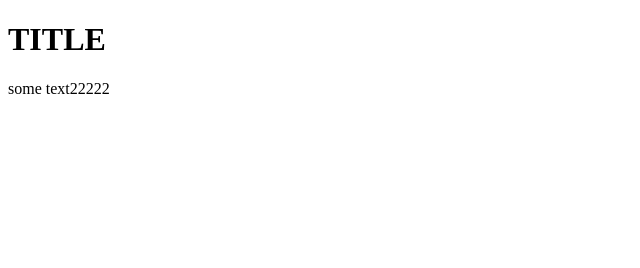
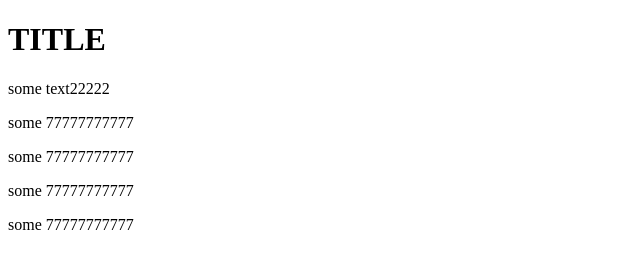
Before and after one commit to Delitex/Rdraft, a plain HTML site: page index.html in a window 1280 px wide. Shown: the whole page, without its empty margins (0-640 px from the left). Drawn offline with Linux system fonts and the light colour scheme.

Commit message:
third commit

```diff
--- a/index.html
+++ b/index.html
@@ -7,6 +7,10 @@
 <body>
 	<h1>TITLE</h1>
 <p>some text22222</p>
+<p>some 77777777777</p>
+<p>some 77777777777</p>
+<p>some 77777777777</p>
+<p>some 77777777777</p>
 
 </body>
 </html>
```
